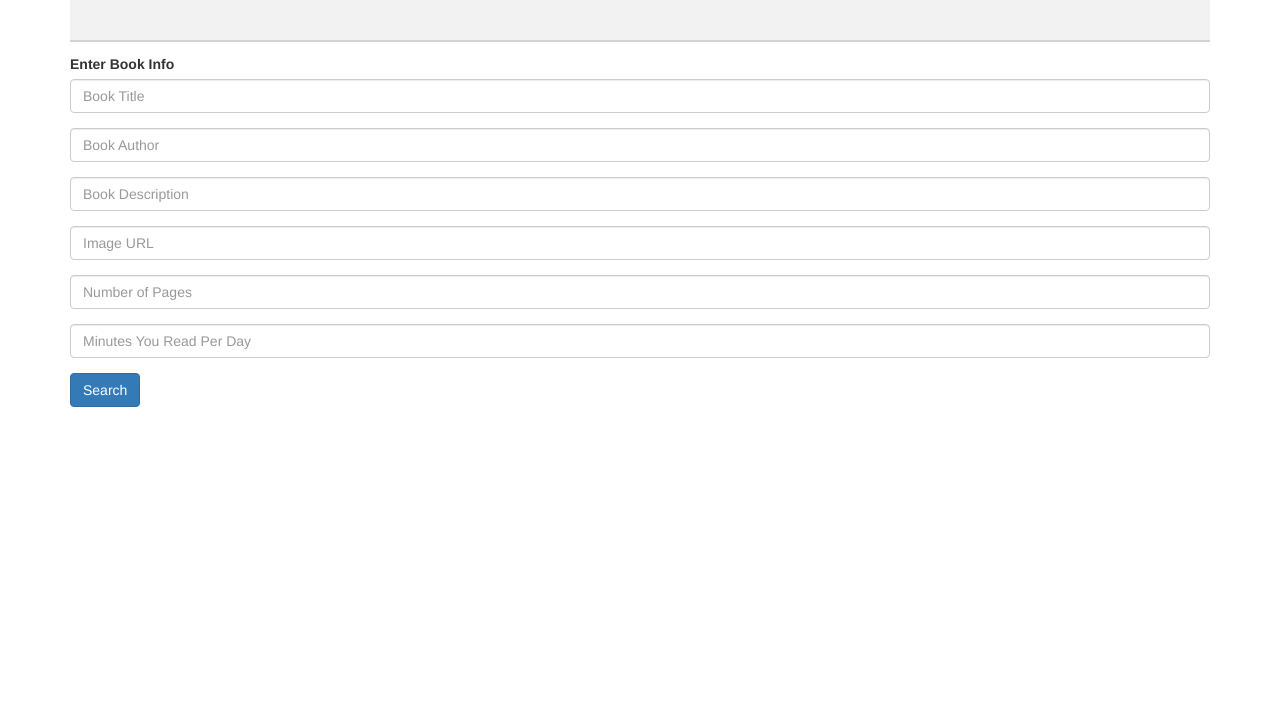
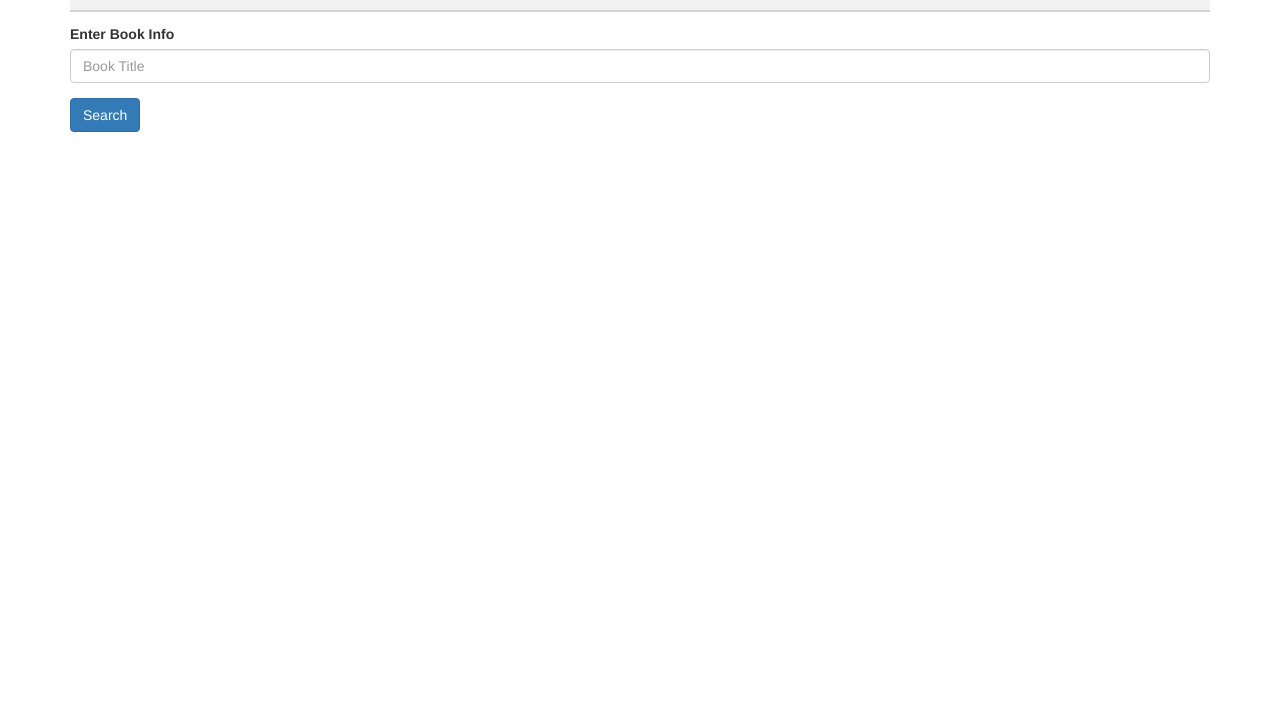
Before and after one commit to brbledsoe/Booklook, a website: page index.html in a window 1280 px wide. Shown: the part 99-800 px from the top of the page. Drawn offline with nearby package versions, Linux system fonts and the light colour scheme.

Commit message:
changing my app to just handle one input

```diff
--- a/index.html
+++ b/index.html
@@ -9,7 +9,7 @@
     <script src="node_modules/handlebars/dist/handlebars.min.js"></script>
   </head>
   <body>
-<p>yoyouy</p>
+
     <section class="container horizontal-center">
       <div class="row">
         <div class="col-md-12">
@@ -22,21 +22,6 @@
             <label for="exampleInputEmail1">Enter Book Info</label>
               <div class="form-group">
                 <input type="text" class="title form-control" id="exampleInputPassword1" placeholder="Book Title">
-              </div>
-              <div class="form-group">
-                <input type="text" class="auth form-control" id="exampleInputEmail1" placeholder="Book Author">
-              </div>
-              <div class="form-group">
-                <input type="text" class="desc form-control" id="exampleInputPassword1" placeholder="Book Description">
-              </div>
-              <div class="form-group">
-                <input type="text" class="img form-control" id="exampleInputPassword1" placeholder="Image URL">
-              </div>
-              <div class="form-group">
-                <input type="text" class="pg form-control" id="exampleInputPassword1" placeholder="Number of Pages">
-              </div>
-              <div class="form-group">
-                <input type="text" class="ti form-control" id="exampleInputPassword1" placeholder="Minutes You Read Per Day">
               </div>
             <button id="search-btn" class="btn btn-primary">Search</button>
           </form>
```
